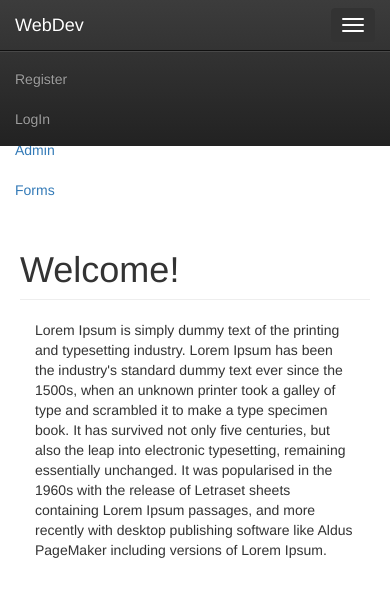
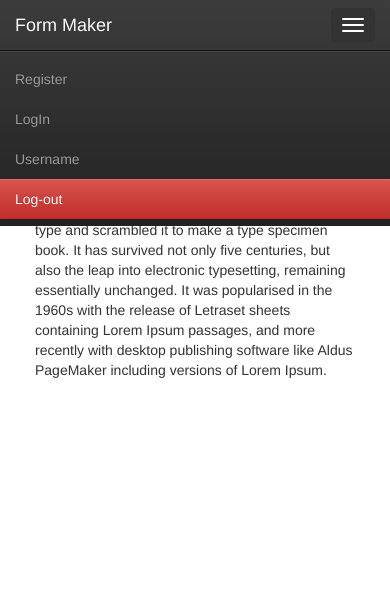
Before and after one commit to atindramardikar/WebDevSpring2016, a website: page Public/assignment/home.html in a window 390 px wide. Both pictures are taken after a click on the button "Toggle navigation". Drawn offline with nearby package versions, Linux system fonts and the light colour scheme.

Commit message:
edited html files

```diff
--- a/Public/assignment/home.html
+++ b/Public/assignment/home.html
@@ -29,12 +29,14 @@
                 <span class="icon-bar"></span>
                 <span class="icon-bar"></span>
             </button>
-            <a class="navbar-brand" href="#">WebDev</a>
+            <a class="navbar-brand" href="home.html">Form Maker</a>
         </div>
         <div id="navbar" class="navbar-collapse collapse">
             <ul class="nav navbar-nav navbar-right">
                 <li><a href="register.html">Register</a></li>
                 <li><a href="login.html">LogIn</a></li>
+                <li><a href="#">Username</a></li>
+                <li class="btn-danger"> <a href="home.html" style="color: white">Log-out</a></li>
             </ul>
         </div>
     </div>
@@ -42,7 +44,7 @@
 
 <div class="container-fluid">
     <div class="row">
-        <div class="col-sm-3 col-md-2 sidebar visible-xs-block visible-sm-block visible-md-block visible-lg-block">
+        <div class="col-sm-3 col-md-2 sidebar">
             <ul class="nav nav-sidebar">
                 <li class="active"><a href="#">Home <span class="sr-only">(current)</span></a></li>
                 <li><a href="profile.html">Profile</a></li>
```
Also changed, not shown: Public/assignment/admin.html (+2 -1 lines), Public/assignment/form-fields.html (+2 -1 lines), Public/assignment/forms.html (+2 -1 lines), Public/assignment/login.html (+3 -1 lines), Public/assignment/profile.html (+2 -1 lines), Public/assignment/register.html (+3 -1 lines).
